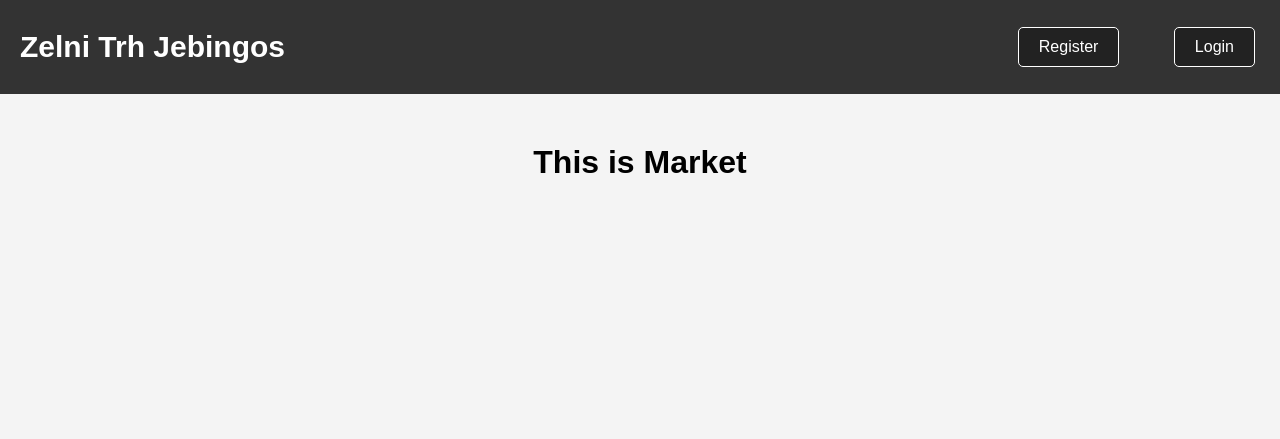
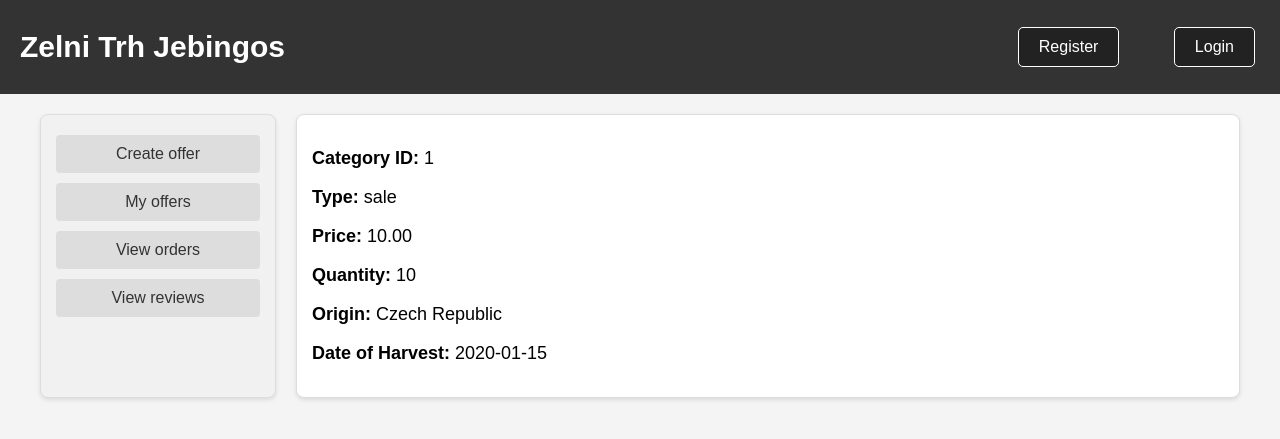
Before and after one commit to denyzzko/SchoolProject--marketplace_IS, a PHP site: page /frontend/market.html in a window 1280 px wide. Shown: the top 439 px of the page. Run offline with PHP 8.4, Linux system fonts and the light colour scheme; tables that the repository leaves empty hold one stand-in row (values such as "Sample post"); a stand-in replaces the project's code that opens the database connection.

Commit message:
farmer - create/view offers

```diff
--- /dev/null
+++ b/backend/get_offers.php
@@ -0,0 +1,19 @@
+<?php
+include 'db.php';
+
+$sql = "SELECT Offer.*, Attribute.origin, Attribute.date_of_harvest, Attribute.price_item, Attribute.price_kg
+        FROM Offer
+        JOIN Attribute ON Offer.offer_id = Attribute.offer_id";
+
+$result = $conn->query($sql);
+
+$offers = [];
+if ($result->num_rows > 0) {
+    while ($row = $result->fetch_assoc()) {
+        $offers[] = $row;
+    }
+}
+
+echo json_encode($offers);
+$conn->close();
+?>
--- a/frontend/market.html
+++ b/frontend/market.html
@@ -5,6 +5,7 @@
     <meta name="viewport" content="width=device-width, initial-scale=1.0">
     <title>Market</title>
     <link rel="stylesheet" href="../styles.css">
+    <link rel="stylesheet" href="../market.css">
 </head>
 <body>
 
@@ -23,13 +24,72 @@
         </nav>
     </div>
 
-    <!-- Content Section -->
-    <div class="container">
-        <h1>This is Market</h1>
+    <!-- Main Content -->
+    <div class="main-layout">
+        <!-- Left Sidebar -->
+        <aside class="left-sidebar">
+            <button class="sidebar-btn" id="create-offer-btn" >Create offer</button>
+            <button class="sidebar-btn">My offers</button>
+            <button class="sidebar-btn">View orders</button>
+            <button class="sidebar-btn">View reviews</button>
+        </aside>
+
+        <!-- Market Offers -->
+        <main id="market-container" class="market-container">
+            <!-- Offers will be dynamically loaded here -->
+        </main>
     </div>
 
-    <!-- Load the navbar.js script -->
+    <!-- Form Modal for Creating Offer -->
+    <div id="createOfferModal" class="modal">
+        <div class="modal-content">
+            <span class="close">&times;</span>
+            <h2>Create offer</h2>
+            <form id="create-offer-form">
+                <label for="category_id">Category ID:</label>
+                <input type="number" id="category_id" name="category_id" required><br><br>
+
+                <label for="type">Type:</label>
+                <select id="type" name="type" required>
+                    <option value="sale">Sale</option>
+                    <option value="selfpick">Self-pick</option>
+                </select><br><br>
+
+                <label for="price">Price:</label>
+                <input type="number" id="price" name="price" step="0.01" required><br><br>
+
+                <label for="quantity">Quantity:</label>
+                <input type="number" id="quantity" name="quantity" required><br><br>
+
+                <label for="origin">Origin:</label>
+                <select id="origin" name="origin" required>
+                    <option value="Czech Republic">Czech Republic</option>
+                    <option value="Spain">Spain</option>
+                    <option value="England">England</option>
+                    <option value="Portugal">Portugal</option>
+                    <option value="USA">USA</option>
+                    <option value="Germany">Germany</option>
+                    <option value="Poland">Poland</option>
+                    <option value="Belgium">Belgium</option>
+                </select><br><br>
+
+                <label for="date_of_harvest">Date of Harvest:</label>
+                <input type="date" id="date_of_harvest" name="date_of_harvest" required><br><br>
+
+                <label for="price_item">Price per Item:</label>
+                <input type="number" id="price_item" name="price_item" step="0.01"><br><br>
+
+                <label for="price_kg">Price per Kg:</label>
+                <input type="number" id="price_kg" name="price_kg" step="0.01"><br><br>
+
+                <button type="button" id="submitOfferForm">Create Offer</button>
+            </form>
+        </div>
+    </div>
+
+
+    <!-- Scripts -->
     <script src="navbar.js"></script>
-
+    <script src="market.js"></script>
 </body>
 </html>
--- /dev/null
+++ b/frontend/market.js
@@ -0,0 +1,90 @@
+// Dynamically check role and show "Create Offer" section for farmers
+fetch('../backend/index.php')
+    .then(response => response.json())
+    .then(data => {
+        if (data.loggedIn && data.role === 'farmer') {
+            document.getElementById('create-offer-section').style.display = 'block';
+        }
+    })
+    .catch(error => console.error('Error:', error));
+
+// Funkce pro otevření modálního okna
+document.getElementById('create-offer-btn').addEventListener('click', function() {
+    document.getElementById('createOfferModal').style.display = 'block';
+});
+
+// Funkce pro zavření modálního okna
+document.querySelector('.close').addEventListener('click', function() {
+    document.getElementById('createOfferModal').style.display = 'none';
+});
+
+// Zavřít modální okno při kliknutí mimo obsah
+window.onclick = function(event) {
+    const modal = document.getElementById('createOfferModal');
+    if (event.target == modal) {
+        modal.style.display = 'none';
+    }
+};
+
+// Odeslání formuláře pro vytvoření nabídky - pouze tlačítko uvnitř modálu
+document.getElementById('submitOfferForm').addEventListener('click', function () {
+    const formData = new FormData(document.getElementById('create-offer-form'));
+
+    fetch('../backend/create_offer.php', {
+        method: 'POST',
+        body: formData
+    })
+    .then(response => response.json())
+    .then(data => {
+        if (data.status === 'success') {
+            alert(data.message);
+            document.getElementById('createOfferModal').style.display = 'none';
+            addOfferToMarket(formData); // Dynamicky přidá nabídku na tržiště
+        } else {
+            alert(data.message);
+        }
+    })
+    .catch(error => console.error('Error:', error));
+});
+
+// Funkce pro dynamické přidání nabídky do tržiště
+function addOfferToMarket(data) {
+    const marketContainer = document.getElementById('market-container');
+    const offerBox = document.createElement('div');
+    offerBox.className = 'grid-item';
+    offerBox.innerHTML = `
+        <div class="offer-title">Category ID: ${data.get('category_id')}</div>
+        <p><strong>Type:</strong> ${data.get('type')}</p>
+        <p><strong>Price:</strong> <span class="price">${data.get('price')} Kč</span></p>
+        <p><strong>Quantity:</strong> ${data.get('quantity')}</p>
+        <p><strong>Origin:</strong> ${data.get('origin')}</p>
+        <p><strong>Date of Harvest:</strong> ${data.get('date_of_harvest')}</p>
+        <div class="button-container">
+            <button>View Details</button>
+        </div>
+    `;
+    marketContainer.appendChild(offerBox);
+}
+
+// Načtení existujících nabídek z databáze
+window.addEventListener('DOMContentLoaded', () => {
+    fetch('../backend/get_offers.php')
+        .then(response => response.json())
+        .then(data => {
+            const marketContainer = document.getElementById('market-container');
+            data.forEach(offer => {
+                const offerBox = document.createElement('div');
+                offerBox.className = 'grid-item';
+                offerBox.innerHTML = `
+                    <p><strong>Category ID:</strong> ${offer.category_id}</p>
+                    <p><strong>Type:</strong> ${offer.type}</p>
+                    <p><strong>Price:</strong> ${offer.price}</p>
+                    <p><strong>Quantity:</strong> ${offer.quantity}</p>
+                    <p><strong>Origin:</strong> ${offer.origin}</p>
+                    <p><strong>Date of Harvest:</strong> ${offer.date_of_harvest}</p>
+                `;
+                marketContainer.appendChild(offerBox);
+            });
+        })
+        .catch(error => console.error('Error:', error));
+});
--- a/frontend/navbar.js
+++ b/frontend/navbar.js
@@ -44,16 +44,21 @@ function loadNavbar() {
                 } else if (data.role === "farmer") {
                     // farmer specific
                     navLinks.innerHTML = `
-                        <a href="categories.html">Category Proposal</a>
-                        <a href="market.html">Market</a>
-                        <a href="my_events.html">My Events</a>
+                        <a href="../frontend/category_proposal.html">Category Proposal</a>
+                        <a href="../frontend/market.html">Market</a>
+                        <a href="../frontend/my_events.html">My Events</a>
                     `;
                     profile.innerHTML = `
                         <div class="profile-info">
                             <p><strong>${data.name}</strong></p>
                             <p>${data.role}</p>
                         </div>
-                        <button onclick="logout()">Logout</button>
+                        <img src="/assets/images/profile_icon.png" alt="Profile" class="profile-icon" onclick="toggleDropdown()">
+                        <div class="dropdown" id="profileDropdown">
+                            <a href="my_profile.html">My Profile</a>
+                            <a href="my_offers.html">My Offers</a>
+                            <a href="#" onclick="logout()">Logout</a>
+                        </div>
                     `;
                 }
 
--- /dev/null
+++ b/market.css
@@ -0,0 +1,115 @@
+/* Centered main layout with padding */
+.main-layout {
+    display: grid;
+    grid-template-columns: 1fr 4fr;
+    gap: 20px;
+    margin: 20px auto;
+    max-width: 1200px; /* Maximální šířka pro desktopové zobrazení */
+    padding: 0 20px; /* Levé a pravé odsazení */
+}
+
+/* Sidebar styling */
+.left-sidebar {
+    background-color: #f1f1f1;
+    border: 1px solid #ddd;
+    border-radius: 8px;
+    padding: 15px;
+    box-shadow: 0 2px 4px rgba(0, 0, 0, 0.1);
+    display: flex;
+    flex-direction: column;
+}
+
+.sidebar-btn {
+    background-color: #ddd;
+    color: #333;
+    border: none;
+    border-radius: 4px;
+    padding: 10px;
+    margin: 5px 0;
+    cursor: pointer;
+    font-size: 16px;
+    text-align: center;
+    width: 100%;
+    transition: background-color 0.3s;
+}
+
+.sidebar-btn:hover {
+    background-color: #bbb;
+}
+
+/* Offers styling */
+.market-container {
+    display: grid;
+    grid-template-columns: repeat(auto-fit, minmax(250px, 1fr));
+    gap: 20px;
+}
+
+.grid-item {
+    background-color: #ffffff;
+    border: 1px solid #ddd;
+    border-radius: 8px;
+    padding: 15px;
+    box-shadow: 0 2px 4px rgba(0, 0, 0, 0.1);
+    transition: transform 0.2s, box-shadow 0.2s;
+}
+
+.grid-item:hover {
+    transform: scale(1.02);
+    box-shadow: 0 4px 8px rgba(0, 0, 0, 0.2);
+}
+
+.offer-title, .price, .button-container {
+    margin: 5px 0;
+}
+
+.button-container button {
+    background-color: #007bff;
+    color: #fff;
+    border: none;
+    border-radius: 4px;
+    padding: 5px 10px;
+    cursor: pointer;
+    transition: background-color 0.2s;
+}
+
+.button-container button:hover {
+    background-color: #0056b3;
+}
+
+/* Modal styling */
+.modal {
+    display: none; /* Hidden by default */
+    position: fixed;
+    z-index: 1000;
+    left: 0;
+    top: 0;
+    width: 100%;
+    height: 100%;
+    overflow: auto;
+    background-color: rgba(0, 0, 0, 0.5);
+}
+
+.modal-content {
+    background-color: #fefefe;
+    margin: 15% auto;
+    padding: 20px;
+    border: 1px solid #888;
+    width: 80%;
+    max-width: 500px;
+    border-radius: 8px;
+}
+
+.close {
+    color: #aaa;
+    float: right;
+    font-size: 28px;
+    font-weight: bold;
+    cursor: pointer;
+}
+
+.close:hover,
+.close:focus {
+    color: black;
+    text-decoration: none;
+    cursor: pointer;
+}
```
Also changed, not shown: backend/create_offer.php (added, +54 -0 lines), styles.css (line endings or trailing spaces), 1 other file.
